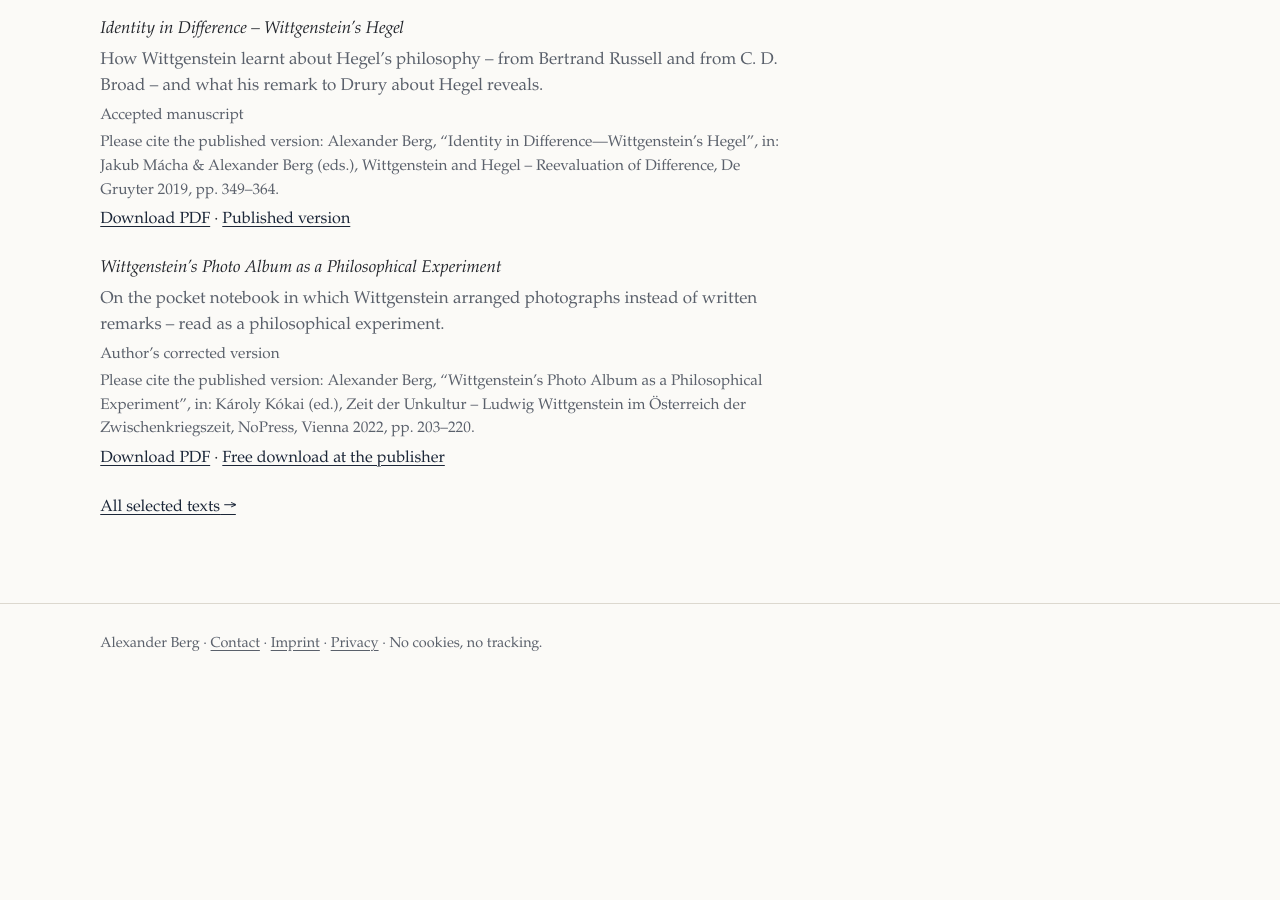
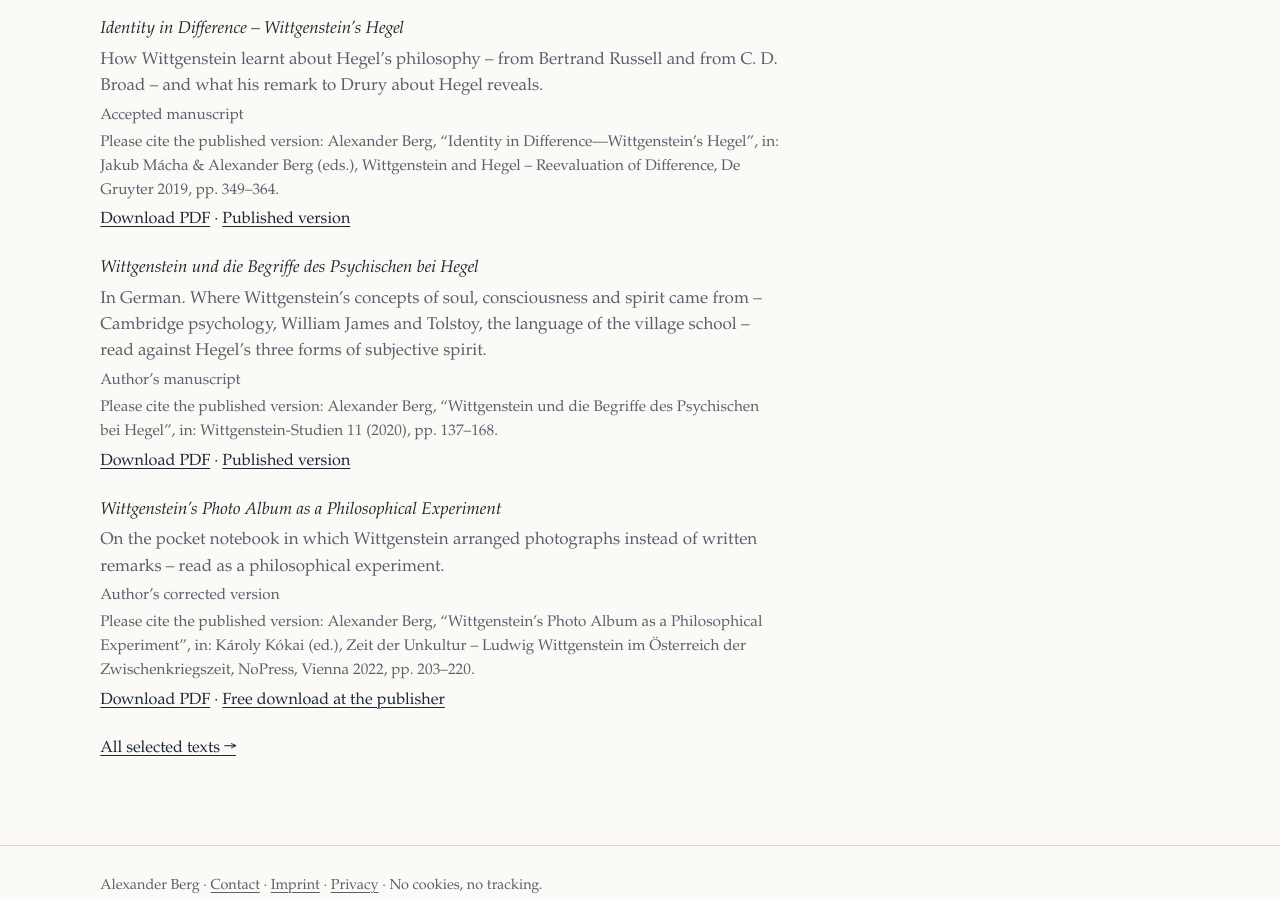
Before and after one commit to dralexanderberg/website, a Jekyll site: the page built from index.html, in a window 1280 px wide and 900 px high, scrolled down 1942 px. Built offline with Jekyll 4.4.1, drawn with Linux system fonts in a browser that asks for light colours; before the commit the page ends 2643 px from its top, so only the background shows below that.

Commit message:
Selected Texts: manuscript of "Wittgenstein und die Begriffe des Psychischen bei Hegel"
- texts/berg-2020-begriffe-des-psychischen.pdf: the author's manuscript
  (Word version of 18 October 2019) with a notice pointing to the published
  version, endnotes, and a list of the clear errors corrected for this version.
- selected_texts.yml: new entry between the 2019 and the 2022 text.
- publications.yml: the article appeared in 2020 (Wittgenstein-Studien 11).
- README / template comment: "author's manuscript" as a version label.

Co-Authored-By: Claude Opus 5.5 <noreply@anthropic.com>
Claude-Session: https://claude.ai/code/session_01DaTNutaFvg9aFZdq3qhdu7

```diff
--- a/_data/publications.yml
+++ b/_data/publications.yml
@@ -201,7 +201,7 @@
   in: Special section Wittgenstein über das Psychische, Wittgenstein-Studien, vol. 11
   in_editors: Richard Raatzsch (ed.)
   publisher: Walter de Gruyter, Berlin/New York
-  date: 2019
+  date: 2020
   pages: 137–168
   url: https://doi.org/10.1515/witt-2020-0008
 
--- a/_data/selected_texts.yml
+++ b/_data/selected_texts.yml
@@ -8,7 +8,7 @@
 #
 # - pub: identity-in-difference    # id of the entry in publications.yml
 #   file: /texts/berg-2019-identity-in-difference.pdf   # leave out if the text is only linked
-#   version: accepted manuscript   # preprint | accepted manuscript | author’s corrected version | publisher's version
+#   version: accepted manuscript   # preprint | author’s manuscript | accepted manuscript | author’s corrected version | publisher's version
 #   cite: "Alexander Berg, Identity in Difference – Wittgenstein’s Hegel, in: … (De Gruyter 2019), 349–364."
 #   open_access: https://…         # optional: free version at the publisher or conference
 #   note: One sentence on what the text is about.   # optional
@@ -19,6 +19,12 @@
   cite: "Alexander Berg, “Identity in Difference—Wittgenstein’s Hegel”, in: Jakub Mácha & Alexander Berg (eds.), Wittgenstein and Hegel – Reevaluation of Difference, De Gruyter 2019, pp. 349–364."
   note: How Wittgenstein learnt about Hegel’s philosophy – from Bertrand Russell and from C. D. Broad – and what his remark to Drury about Hegel reveals.
 
+- pub: begriffe-des-psychischen
+  file: /texts/berg-2020-begriffe-des-psychischen.pdf
+  version: author’s manuscript
+  cite: "Alexander Berg, “Wittgenstein und die Begriffe des Psychischen bei Hegel”, in: Wittgenstein-Studien 11 (2020), pp. 137–168."
+  note: In German. Where Wittgenstein’s concepts of soul, consciousness and spirit came from – Cambridge psychology, William James and Tolstoy, the language of the village school – read against Hegel’s three forms of subjective spirit.
+
 - pub: photo-album-experiment
   file: /texts/berg-2022-wittgensteins-photo-album.pdf
   version: author’s corrected version
```
Also changed, not shown: README.md, 1 other file.
